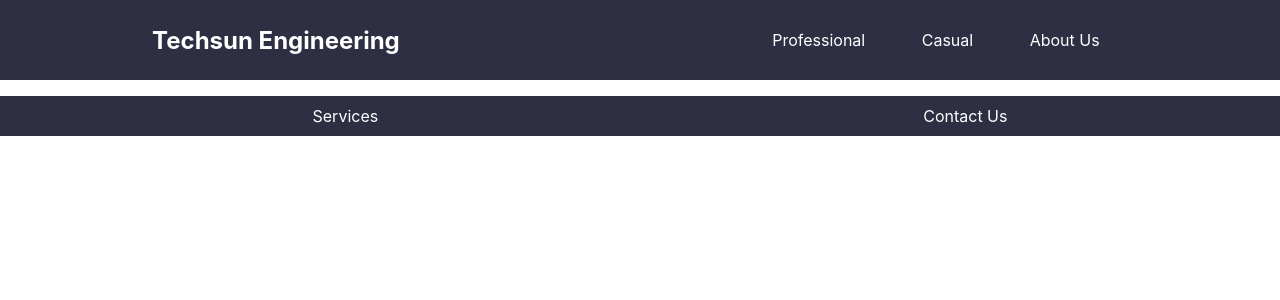
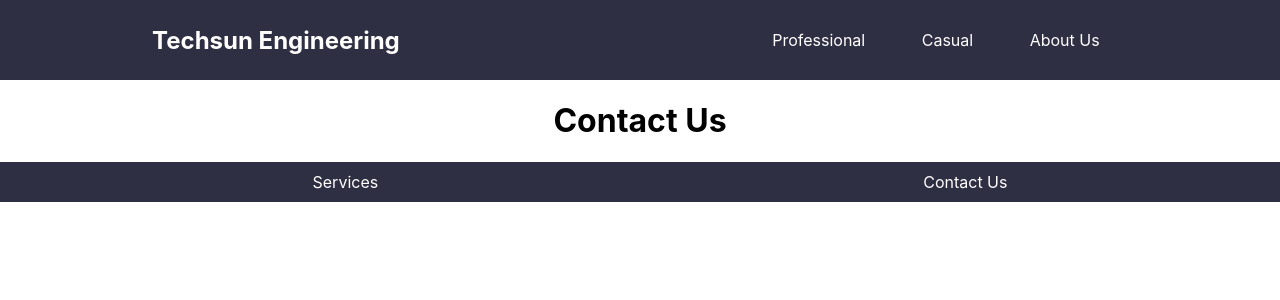
Before and after one commit to Wpduong159/TechsunReact, a React (Create React App) app: page /contactus in a window 1280 px wide. Shown: the top 300 px of the page. Built offline with nearby package versions, Linux system fonts and the light colour scheme.

Commit message:
Added links to Services and Contact Us

```diff
--- a/src/App.js
+++ b/src/App.js
@@ -20,8 +20,8 @@ function App(){
                     <Route path="/professional" element={<Professional/>} />
                     <Route path="/casual" element={<Casual/>} />
                     <Route path="/about" element={<About/>} />
-                    <Route path="/Services" element={<Services/>} />
-                    <Route path="/Contact Us" element={<ContactUs/>} />
+                    <Route path="/services" element={<Services/>} />
+                    <Route path="/contactus" element={<ContactUs/>} />
                 </Routes>
                 <Footer />
             </div>
--- a/src/Footer.js
+++ b/src/Footer.js
@@ -1,12 +1,22 @@
 import React from "react";
+import './App.css';
+import { Link } from 'react-router-dom';
 
 
 function Footer(){
+    const footerStyle = {
+        color: "white",
+        textDecoration: "none"
+    }
     return(
         <footer>
             <ul className="Footer-links">
-                <li>Services</li>
-                <li>Contact Us</li>
+                <Link style={footerStyle} to= "/services">
+                    <li>Services</li>
+                </Link>
+                <Link style={footerStyle} to= "/contactus">
+                    <li>Contact Us</li>
+                </Link>
             </ul>
         </footer>
     );
```
